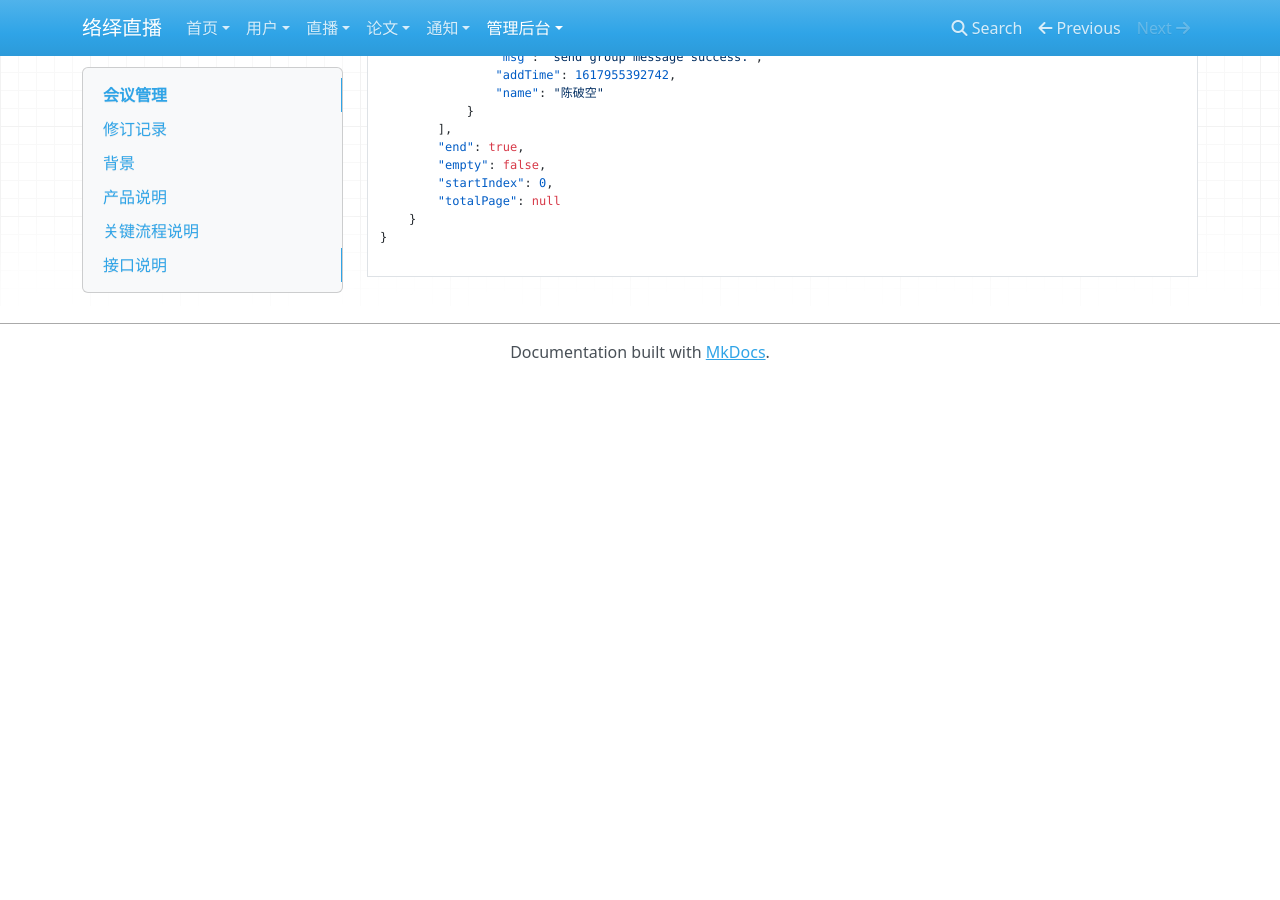
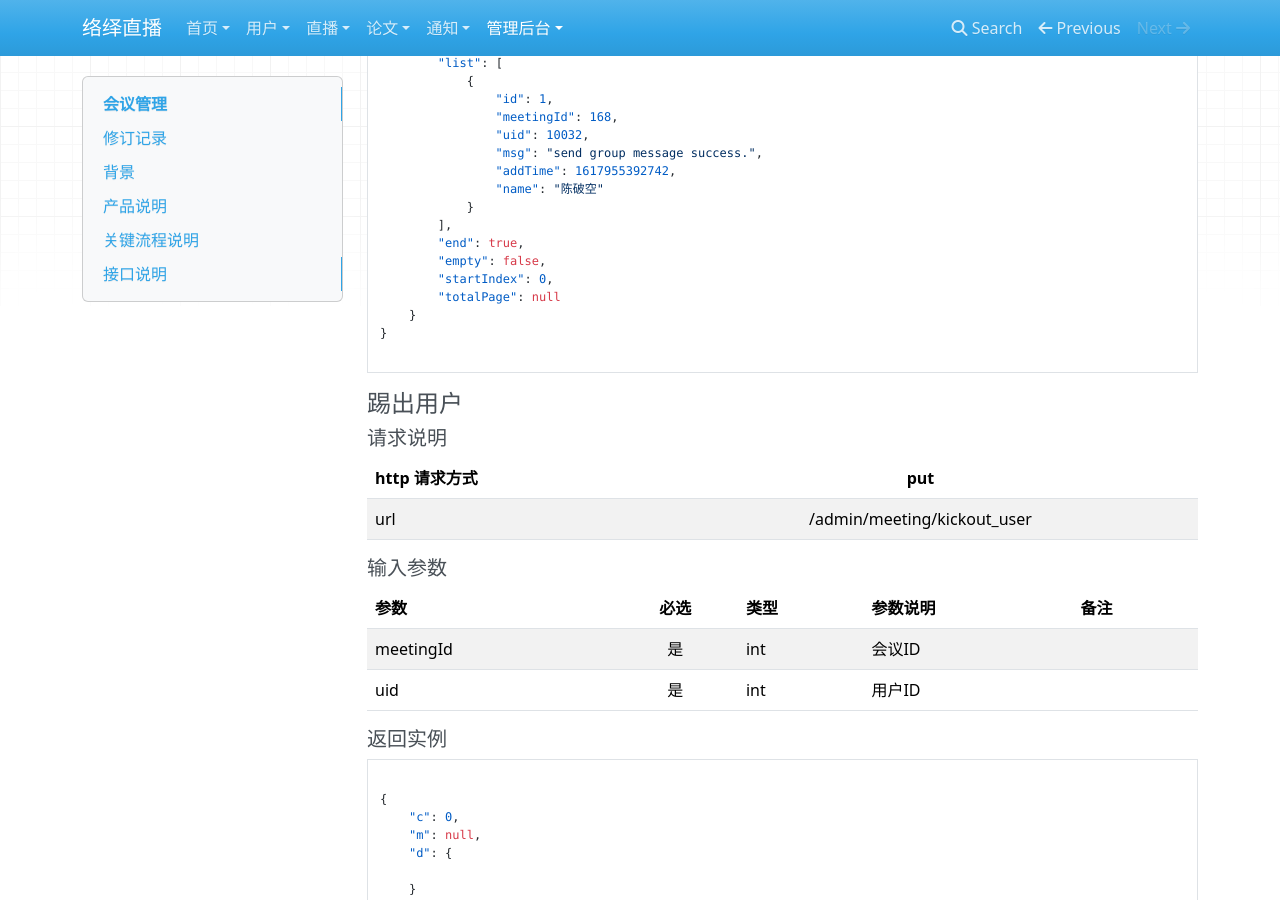
Before and after one commit to G-little/luoyi-wiki, an MkDocs documentation site: the page built from docs/admin/admin_meeting.md, in a window 1280 px wide and 900 px high, scrolled down 9449 px. Built offline with MkDocs 1.6.1, drawn with Linux system fonts in a browser that asks for light colours; nearby versions of some CDN libraries; before the commit the page ends 9829 px from its top, so only the background shows below that.

Commit message:
add file

````diff
--- a/docs/admin/admin_meeting.md
+++ b/docs/admin/admin_meeting.md
@@ -461,3 +461,35 @@
 }
 
 ```
+
+
+####  踢出用户
+
+##### 请求说明
+
+| http 请求方式          | put  |
+|:------------- |:---------------:|
+| url      |/admin/meeting/kickout_user |
+
+
+#####  输入参数
+
+| 参数          |必选             | 类型       | 参数说明        | 备注          |
+|:-------------|:---------------:|:-------------|:-------------|:-------------|
+| meetingId   | 是 | int  | 会议ID  |  |
+| uid   | 是 | int  | 用户ID  |  |
+
+
+#####  返回实例
+
+```
+
+{
+    "c": 0,
+    "m": null,
+    "d": {
+
+    }
+}
+
+```
````
Also changed, not shown: site/admin/admin_meeting/index.html, site/search/search_index.json, 1 other file.
